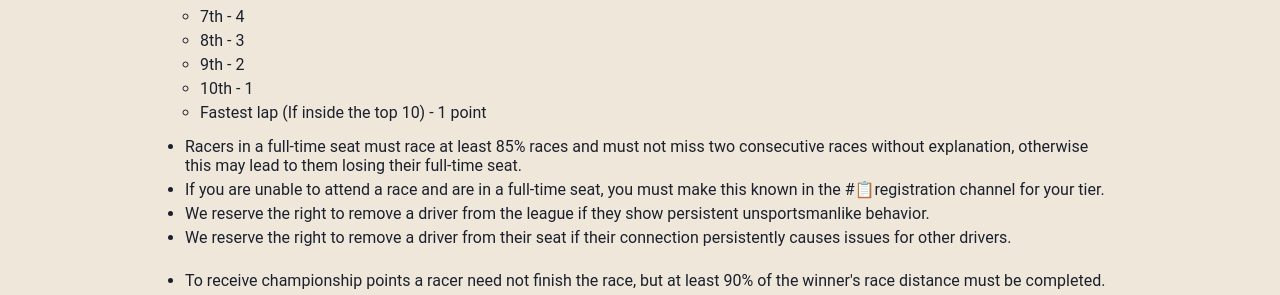
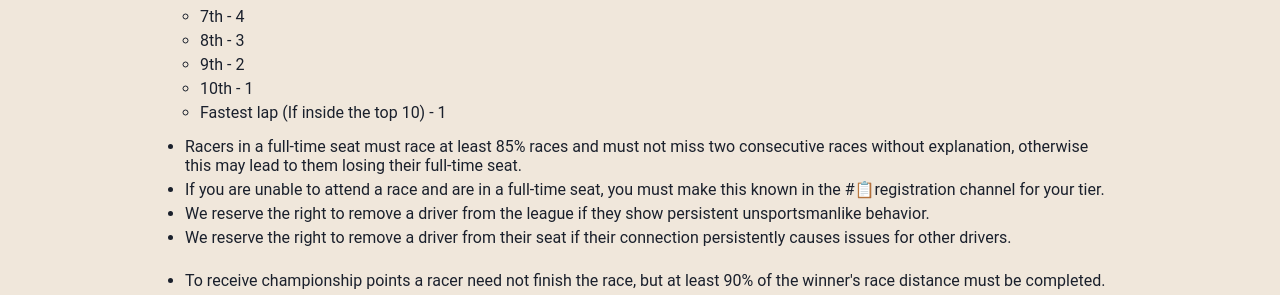
Before and after one commit to IJRL/IJRL.github.io, a Jekyll site: the page drivers/rules.html, which Jekyll copies as it is, in a window 1280 px wide and 900 px high, scrolled down 569 px. Shown: the part 157-452 px from the top of the window. Built offline with Jekyll 4.4.1, drawn with Linux system fonts in a browser that asks for light colours.

Commit message:
tweaks to points system

```diff
--- a/drivers/rules.html
+++ b/drivers/rules.html
@@ -80,7 +80,7 @@
                 <li style="padding-bottom: 5px">8th - 3</li>
                 <li style="padding-bottom: 5px">9th - 2</li>
                 <li style="padding-bottom: 5px">10th - 1</li>
-                <li style="padding-bottom: 5px">Fastest lap (If inside the top 10) - 1 point</li>
+                <li style="padding-bottom: 5px">Fastest lap (If inside the top 10) - 1</li>
             </ul>
             <li style="padding-bottom: 5px">Racers in a full-time seat must race at least 85% races and must not miss two consecutive races without explanation, otherwise this may lead to them losing their full-time seat.</li>
             <li style="padding-bottom: 5px">If you are unable to attend a race and are in a full-time seat, you must make this known in the #📋registration channel for your tier.</li>
```
